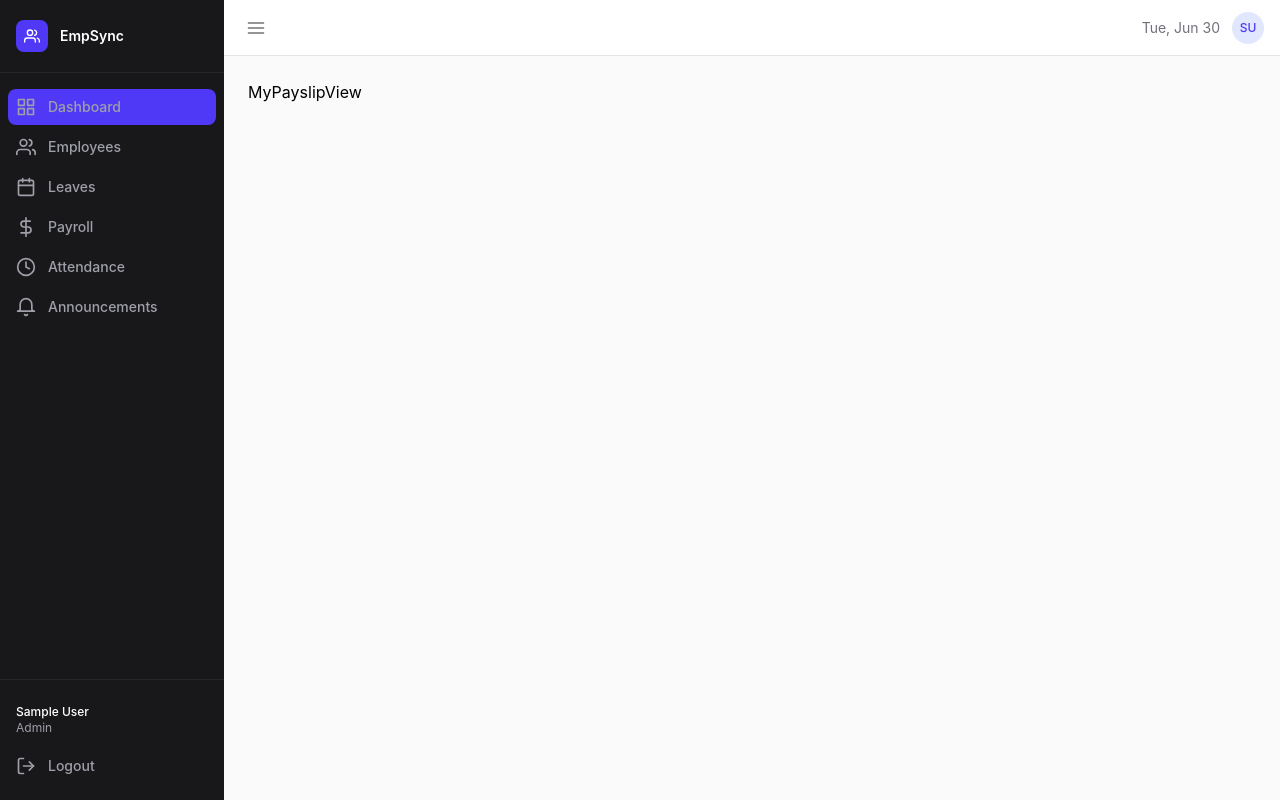
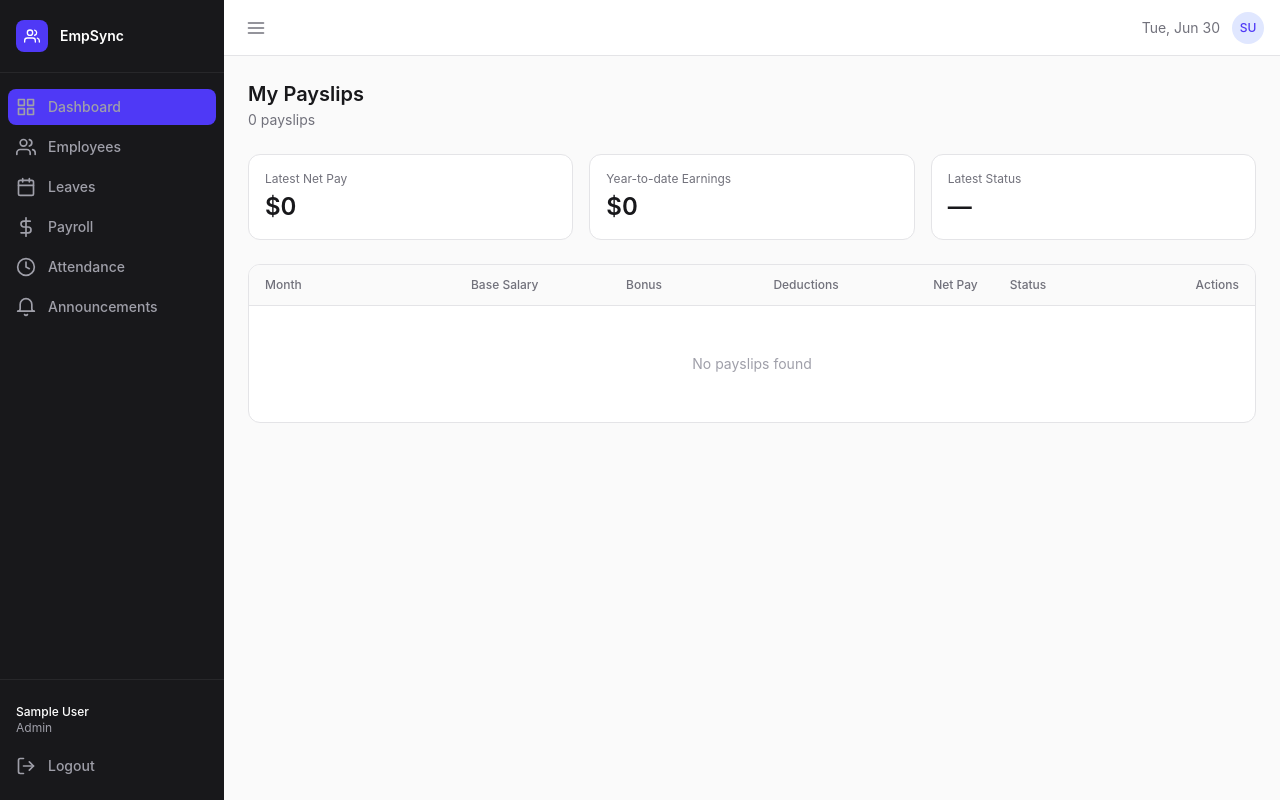
Before and after one commit to reachthenic-alt/empsync_pp, a Vue app: page /my-payslip in a window 1280 px wide. Built offline with nearby package versions, Linux system fonts and the light colour scheme; sample sign-in values are in the browser's storage.

Commit message:
(Add My Pay slip page for employees)

```diff
--- a/src/views/employee/MyPayslipView.vue
+++ b/src/views/employee/MyPayslipView.vue
@@ -1 +1,140 @@
-<template><div>MyPayslipView</div></template>
+<template>
+  <div>
+    <!-- Header -->
+    <div class="flex items-center justify-between mb-6">
+      <div>
+        <h1 class="text-xl font-semibold text-zinc-900 dark:text-white">My Payslips</h1>
+        <p class="text-sm text-zinc-500 dark:text-zinc-400 mt-0.5">{{ myPayroll.length }} payslip{{ myPayroll.length !== 1 ? 's' : '' }}</p>
+      </div>
+    </div>
+
+    <!-- Summary cards -->
+    <div class="grid grid-cols-2 lg:grid-cols-3 gap-4 mb-6">
+      <div class="bg-white dark:bg-zinc-900 border border-zinc-200 dark:border-zinc-800 rounded-xl p-4">
+        <p class="text-xs text-zinc-500 dark:text-zinc-400 mb-1">Latest Net Pay</p>
+        <p class="text-2xl font-semibold text-zinc-900 dark:text-white">${{ (latestPayslip?.netPay ?? 0).toLocaleString() }}</p>
+      </div>
+      <div class="bg-white dark:bg-zinc-900 border border-zinc-200 dark:border-zinc-800 rounded-xl p-4">
+        <p class="text-xs text-zinc-500 dark:text-zinc-400 mb-1">Year-to-date Earnings</p>
+        <p class="text-2xl font-semibold text-zinc-900 dark:text-white">${{ ytdEarnings.toLocaleString() }}</p>
+      </div>
+      <div class="bg-white dark:bg-zinc-900 border border-zinc-200 dark:border-zinc-800 rounded-xl p-4">
+        <p class="text-xs text-zinc-500 dark:text-zinc-400 mb-1">Latest Status</p>
+        <p class="text-2xl font-semibold text-zinc-900 dark:text-white capitalize">{{ latestPayslip?.status ?? '—' }}</p>
+      </div>
+    </div>
+
+    <!-- Table -->
+    <div class="bg-white dark:bg-zinc-900 border border-zinc-200 dark:border-zinc-800 rounded-xl overflow-hidden">
+      <table class="w-full text-sm">
+        <thead>
+          <tr class="border-b border-zinc-200 dark:border-zinc-800 bg-zinc-50 dark:bg-zinc-800/50">
+            <th class="text-left px-4 py-3 font-medium text-zinc-500 dark:text-zinc-400 text-xs">Month</th>
+            <th class="text-right px-4 py-3 font-medium text-zinc-500 dark:text-zinc-400 text-xs">Base Salary</th>
+            <th class="text-right px-4 py-3 font-medium text-zinc-500 dark:text-zinc-400 text-xs">Bonus</th>
+            <th class="text-right px-4 py-3 font-medium text-zinc-500 dark:text-zinc-400 text-xs">Deductions</th>
+            <th class="text-right px-4 py-3 font-medium text-zinc-500 dark:text-zinc-400 text-xs">Net Pay</th>
+            <th class="text-left px-4 py-3 font-medium text-zinc-500 dark:text-zinc-400 text-xs">Status</th>
+            <th class="text-right px-4 py-3 font-medium text-zinc-500 dark:text-zinc-400 text-xs">Actions</th>
+          </tr>
+        </thead>
+        <tbody>
+          <tr v-for="record in myPayroll" :key="record.id" class="border-b border-zinc-100 dark:border-zinc-800 last:border-0 hover:bg-zinc-50 dark:hover:bg-zinc-800/50">
+            <td class="px-4 py-3 font-medium text-zinc-900 dark:text-white">{{ formatMonth(record.month) }}</td>
+            <td class="px-4 py-3 text-right text-zinc-700 dark:text-zinc-300">${{ record.baseSalary.toLocaleString() }}</td>
+            <td class="px-4 py-3 text-right text-green-600 dark:text-green-400">+${{ record.bonus.toLocaleString() }}</td>
+            <td class="px-4 py-3 text-right text-red-500 dark:text-red-400">-${{ record.deductions.toLocaleString() }}</td>
+            <td class="px-4 py-3 text-right font-medium text-zinc-900 dark:text-white">${{ record.netPay.toLocaleString() }}</td>
+            <td class="px-4 py-3">
+              <span :class="['text-xs px-2 py-1 rounded-md font-medium', record.status === 'paid' ? 'bg-green-50 dark:bg-green-900/30 text-green-700 dark:text-green-400' : 'bg-yellow-50 dark:bg-yellow-900/30 text-yellow-700 dark:text-yellow-400']">
+                {{ record.status }}
+              </span>
+            </td>
+            <td class="px-4 py-3 text-right">
+              <button @click="viewPayslip(record)" class="text-xs px-2.5 py-1 rounded-md bg-indigo-50 dark:bg-indigo-900/30 text-indigo-700 dark:text-indigo-400 hover:bg-indigo-100 dark:hover:bg-indigo-900/50 font-medium transition-colors">
+                View
+              </button>
+            </td>
+          </tr>
+          <tr v-if="myPayroll.length === 0">
+            <td colspan="7" class="px-4 py-12 text-center text-zinc-400 dark:text-zinc-500 text-sm">No payslips found</td>
+          </tr>
+        </tbody>
+      </table>
+    </div>
+
+    <!-- Payslip Detail Modal -->
+    <div v-if="selected" class="fixed inset-0 bg-black/40 flex items-center justify-center z-50 px-4" @click.self="selected = null">
+      <div class="bg-white dark:bg-zinc-900 border border-zinc-200 dark:border-zinc-800 rounded-xl w-full max-w-sm p-6">
+        <div class="flex items-center justify-between mb-4">
+          <h2 class="text-lg font-semibold text-zinc-900 dark:text-white">Payslip — {{ formatMonth(selected.month) }}</h2>
+          <span :class="['text-xs px-2 py-1 rounded-md font-medium', selected.status === 'paid' ? 'bg-green-50 dark:bg-green-900/30 text-green-700 dark:text-green-400' : 'bg-yellow-50 dark:bg-yellow-900/30 text-yellow-700 dark:text-yellow-400']">
+            {{ selected.status }}
+          </span>
+        </div>
+        <div class="space-y-2 text-sm">
+          <div class="flex justify-between py-1.5 border-b border-zinc-100 dark:border-zinc-800">
+            <span class="text-zinc-500 dark:text-zinc-400">Base Salary</span>
+            <span class="text-zinc-900 dark:text-white">${{ selected.baseSalary.toLocaleString() }}</span>
+          </div>
+          <div class="flex justify-between py-1.5 border-b border-zinc-100 dark:border-zinc-800">
+            <span class="text-zinc-500 dark:text-zinc-400">Bonus</span>
+            <span class="text-green-600 dark:text-green-400">+${{ selected.bonus.toLocaleString() }}</span>
+          </div>
+          <div class="flex justify-between py-1.5 border-b border-zinc-100 dark:border-zinc-800">
+            <span class="text-zinc-500 dark:text-zinc-400">Deductions</span>
+            <span class="text-red-500 dark:text-red-400">-${{ selected.deductions.toLocaleString() }}</span>
+          </div>
+          <div class="flex justify-between py-2 mt-1 font-semibold">
+            <span class="text-zinc-900 dark:text-white">Net Pay</span>
+            <span class="text-zinc-900 dark:text-white">${{ selected.netPay.toLocaleString() }}</span>
+          </div>
+          <p class="text-xs text-zinc-400 dark:text-zinc-500 pt-2">
+            {{ selected.status === 'paid' ? `Paid on ${formatDate(selected.payDate)}` : 'Payment pending' }}
+          </p>
+        </div>
+        <button @click="selected = null" class="w-full mt-6 py-2 text-sm font-medium text-zinc-700 dark:text-zinc-300 border border-zinc-200 dark:border-zinc-700 rounded-lg hover:bg-zinc-50 dark:hover:bg-zinc-800 transition-colors">
+          Close
+        </button>
+      </div>
+    </div>
+  </div>
+</template>
+
+<script setup>
+import { ref, computed } from 'vue'
+import { useDataStore } from '../../stores/data.js'
+import { useAuthStore } from '../../stores/auth.js'
+
+const dataStore = useDataStore()
+const authStore = useAuthStore()
+
+const myPayroll = computed(() =>
+  [...dataStore.payroll]
+    .filter(p => p.employeeId === authStore.user?.id)
+    .sort((a, b) => b.month.localeCompare(a.month))
+)
+
+const latestPayslip = computed(() => myPayroll.value[0] ?? null)
+
+const ytdEarnings = computed(() => {
+  const year = new Date().getFullYear().toString()
+  return myPayroll.value
+    .filter(p => p.month.startsWith(year))
+    .reduce((sum, p) => sum + p.netPay, 0)
+})
+
+function formatMonth(monthStr) {
+  const [year, month] = monthStr.split('-')
+  return new Date(Number(year), Number(month) - 1).toLocaleDateString('en-US', { month: 'long', year: 'numeric' })
+}
+function formatDate(dateStr) {
+  if (!dateStr) return '—'
+  return new Date(dateStr).toLocaleDateString('en-US', { month: 'short', day: 'numeric', year: 'numeric' })
+}
+
+const selected = ref(null)
+function viewPayslip(record) {
+  selected.value = record
+}
+</script>
```
